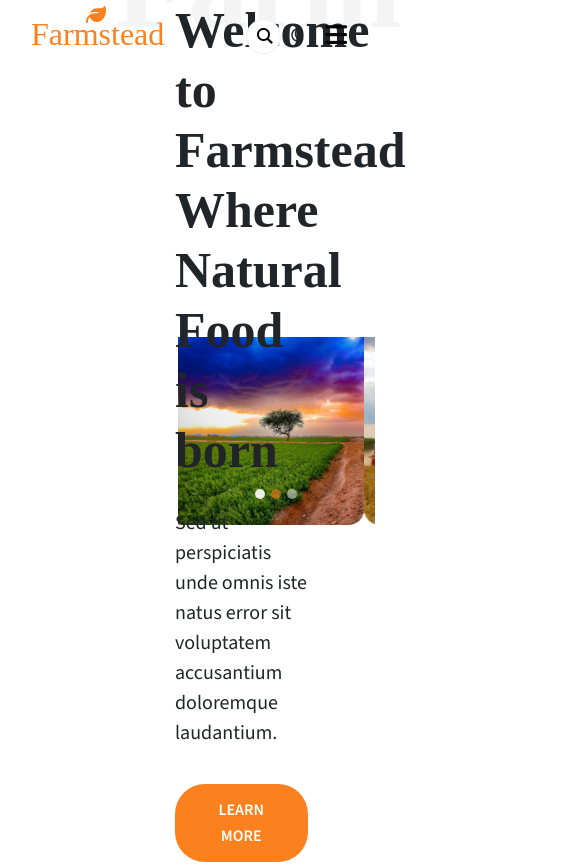
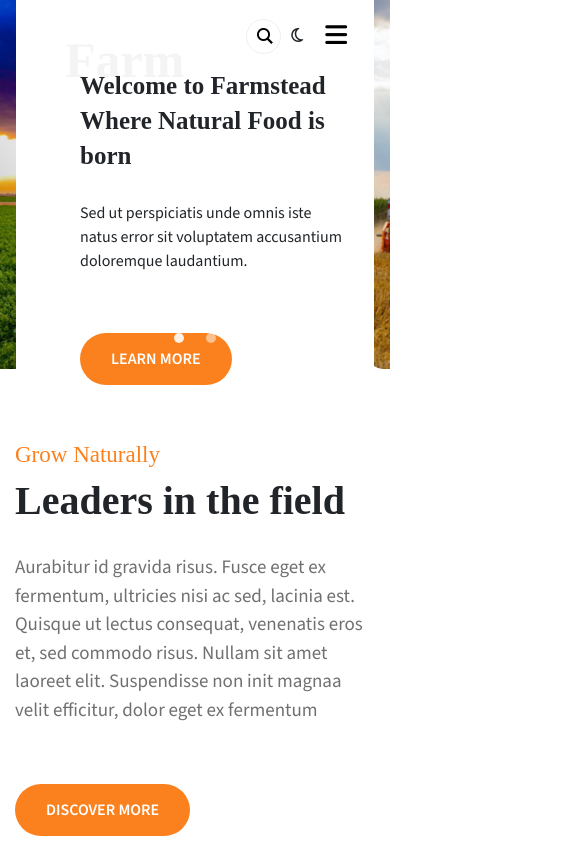
Before and after one commit to PhamjDangwjAnhVuongw/BC_Capstone_Bootstrap, a plain HTML site: page index.html in a window 390 px wide. Shown: the top 865 px of the page, 585 px wide, since content can reach past the window. Drawn offline with nearby package versions, Linux system fonts and the light colour scheme; a web font is replaced by a local one.

Commit message:
Them responsive

```diff
--- a/CSS/style.css
+++ b/CSS/style.css
@@ -89,32 +89,146 @@ h1,h2,h3,h4,h5{
     padding-right: 15px;
 }
 
+/* responsive for header */
+@media only screen and (max-width:991px){
+    header .main__header{
+        height: auto;
+        padding: 17px 0;
+    }
+}
+
+
+/* responsive color cho heading */
+@media screen and (max-width:768px){
+    .navbar .navbar-brand{
+        color:#fff
+    }
+}
+@media screen and (max-width:480px){
+    .navbar .navbar-brand{
+        color:#fff;
+        font-size:18px;
+    }
+}
+
 
 /* Banner */
 /* set position banner left above carrousel on right */
 .banner__left{
+    position: absolute;
+    left: 10em;
+    z-index: 3;
+}
+/* responsive cho banner__left */
+@media screen and (max-width:1150px) {
+    .banner__left{
+        left: 5em;
+    }
+}
+@media screen and (max-width:991px) {
+    .banner__left{
+        left: 2em;
+    }
+}
+@media screen and (max-width:768px) {
+    .banner__left{
+        left: 0em;
+        padding: 2em;
+    }
+}
+@media screen and (max-width:480px) {
+    .banner__left{
+        padding: 1em;
+    }
+}
+
+
+
+
+.banner__left__content{
     position: relative;
-    left: 10em;
-    z-index: 1;
 }
+
+/* responsive cho banner left content*/
+@media (max-width:480px){
+    .banner__left__content{
+        padding: 2.5em 2em 2em 2.5em;
+    }
+}
+@media (max-width:768px){
+    .banner__left__content{
+    background-color:#fff;
+    padding: 3em 2em 2em 4em;
+    border-radius:8px
+}
+}
+
+/* fade word Farm */
 
 .banner__left h2{
     color: #f4f4f4;
     font-size: 120px;
     font-weight: bold;
     margin-left: -0.5em;
+
+    position: relative;
+    top: 74px;
+    left: 0;
+    z-index: -1;
 }
 
-.banner__left__content{
-    position: relative;
+/* responsive cho facde-heading farm */
+@media (max-width:1440px){
+    .banner__left h2{
+        font-size: 100px;
+    }
 }
+@media (max-width:1150px){
+    .banner__left h2{
+        font-size: 90px;
+    }
+}
+@media (max-width:991px){
+    .banner__left h2{
+        font-size: 80px;
 
-/* fade word Farm */
-.banner__left .fade-text{
-    position: absolute;
-    top: -85px;
-    left: 0;
-    z-index: -1;
+    }
+}
+@media (max-width:765px){
+    .banner__left h2{
+        font-size: 70px;
+        top: 50px;
+        left: 10px;
+        /* z-index: 1; */
+        /* color:black; */
+    }
+    .banner__left__content{
+        z-index: 1;
+    }
+}
+@media (max-width:568px){
+    .banner__left h2{
+        font-size: 60px;
+        top: 40px;
+        left: 10px;
+        /* z-index: 1; */
+        /* color:black; */
+    }
+    .banner__left__content{
+        z-index: 1;
+    }
+}
+@media (max-width:480px){
+    .banner__left h2{
+        font-size: 50px;
+        top: 30px;
+        left: 10px;
+        /* z-index: 1; */
+        /* color:black; */
+    }
+    .banner__left__content{
+        z-index: 1;
+    }
 }
 
 .inner__content h3{
@@ -122,11 +236,56 @@ h1,h2,h3,h4,h5{
     line-height: 60px;
     font-weight: 900;
 }
+/* Responsive cho h3 */
+@media (max-width: 1440px){
+    .inner__content h3{
+        font-size: 40px;
+        line-height: 50px;
+    }
+}
+@media (max-width: 1150px){
+    .inner__content h3{
+        font-size: 35px;
+        line-height: 45px;
+    }
+}
+@media (max-width: 991px){
+    .inner__content h3{
+        font-size: 32px;
+        line-height: 42px;
+    }
+}
+@media (max-width: 568px){
+    .inner__content h3{
+        font-size: 28px;
+        line-height: 38px;
+    }
+}
+
+@media (max-width: 480px){
+    .inner__content h3{
+        font-size: 25px;
+        line-height: 35px;
+    }
+}
+
+
 .inner__content p{
     padding: 20px 0 20px 0;
     font-size: 20px;
 }
+/*Responsive cho phan noi dung */
+@media (max-width: 1150px){
+    .inner__content p{
+        font-size: 17px;
+    }
+}
 
+@media (max-width: 568px){
+    .inner__content p{
+        font-size: 16px;
+    }
+}
 
 
 /* Banner Right */
@@ -161,6 +320,9 @@ h1,h2,h3,h4,h5{
     font-size: 19px;
 }
 
+.carousel-item img{
+    overflow: hidden;
+}
 
 
 /* Grow Section */
@@ -225,6 +387,22 @@ h1,h2,h3,h4,h5{
 .card-item a:hover{
     color: #009f4d;
 }
+
+@media screen and (max-width: 800px){
+    .card-item{
+        padding:1.5em;
+    }
+}
+
+@media screen and (max-width:440px){
+    .grow__right .content-right{
+        grid-template-columns: 1fr;
+        grid-gap: 20px;
+    }
+}
+
+
+
 
 /* Services */
 .Service{
--- a/index.html
+++ b/index.html
@@ -92,11 +92,11 @@
     <section class="Banner">
       <div class="container-fluid">
         <div class="row d-flex align-items-center">
-          <div class="col-5 banner__left">
+          <div class="col-md-5 banner__left">
             <div class="banner__left__content">
               <h2 class="fade-text">Farm</h2>
               <div class="inner__content">
-                <h3>
+                <h3 class="mb-sm-4 mb-2">
                   Welcome to Farmstead
                   <br />
                   Where Natural Food is born
@@ -105,12 +105,12 @@
                   Sed ut perspiciatis unde omnis iste natus error sit voluptatem
                   accusantium doloremque laudantium.
                 </p>
-                <a class="btn btn-style" href="#">Learn More</a>
+                <a class="btn btn-style mt-sm-5 mt-4" href="#">Learn More</a>
               </div>
             </div>
           </div>
 
-          <div class="col-7 banner__right">
+          <div class="col-md-7 banner__right p-0 ml-auto  container-fluid">
             <div
               id="carouselBannerRight"
               class="carousel slide"
@@ -127,7 +127,7 @@
               </ol>
               <div class="carousel-inner">
                 <div class="carousel-item active">
-                  <img src="./img/b1.jpg" class="d-block w-100" alt="..." />
+                  <img src="./img/b1.jpg" class="img-fluid d-block w-100" alt="..." />
                   <div class="carousel-caption d-none d-md-block">
                     <h5>01/03</h5>
                     <p>Agriculture</p>
@@ -154,11 +154,11 @@
       </div>
     </section>
     <section class="grow py-5">
-      <div class="container py-5">
+      <div class="container py-md-5 py-4">
         <div class="row d-flex align-items-center">
-          <div class="col-6 grow__left pr-5">
+          <div class="col-md-12 col-lg-6 grow__left pr-lg-5">
             <h5>Grow Naturally</h5>
-            <h2>Leaders in the field</h2>
+            <h2 class="mb-md-3 mb-2">Leaders in the field</h2>
             <p>
               Aurabitur id gravida risus. Fusce eget ex fermentum, ultricies
               nisi ac sed, lacinia est. Quisque ut lectus consequat, venenatis
@@ -166,9 +166,9 @@
               Suspendisse non init magnaa velit efficitur, dolor eget ex
               fermentum
             </p>
-            <a class="btn btn-style" href="#">discover more</a>
+            <a class="btn btn-style mt-lg-5 mt-4" href="#">discover more</a>
           </div>
-          <div class="col-6 grow__right">
+          <div class="col-md-12 col-lg-6 grow__right mt-lg-0 mt-5">
             <div class="content-right d-grid">
               <div class="card-item">
                 <div class="icon">
@@ -207,15 +207,15 @@
         </div>
       </div>
     </section>
-    <section class="Service">
-      <div class="container py-4">
-        <div class="title-bg position-relative mb-4 pb-4">
+    <section class="Service py-5">
+      <div class="container py-md-5 py-4">
+        <div class="title-bg position-relative mb-sm-5 mb-4 pb-xl-4">
           <div class="row align-items-center">
-            <div class="service-header col-6">
-              <h5>What we do</h5>
+            <div class="service-header col-md-6">
+              <h5 class="mb-md-2">What we do</h5>
               <h3>Why choose our Fresh organic food</h3>
             </div>
-            <div class="service-content col-6">
+            <div class="service-content col-md-6 mt-md-0 mt-2">
               <p class="lead text-white">
                 Sed ut perspiciatis unde omnis iste natus error sit accusantium
                 doloremque, eaque ipsa quae ab illo inventore.Sed ut
@@ -226,7 +226,7 @@
           <h4 class="font-bg">Services</h4>
         </div>
         <div class="service-card row justify-content-center">
-          <div class="col-4">
+          <div class="col-lg-4 col-md-6">
             <div class="card p-0 border-0" style="width: 20rem">
               <a href="#" class="card-img">
                 <img src="./img/service1.jpg" class="card-img-top" alt="..." />
@@ -241,7 +241,7 @@
               </div>
             </div>
           </div>
-          <div class="col-4">
+          <div class="col-lg-4 col-md-6 mt-md-0 mt-4">
             <div class="card p-0 border-0" style="width: 20rem">
               <a href="#" class="card-img">
                 <img src="./img/service2.jpg" class="card-img-top" alt="..." />
@@ -256,7 +256,7 @@
               </div>
             </div>
           </div>
-          <div class="col-4">
+          <div class="col-lg-4 col-md-6 mt-lg-0 mt-4">
             <div class="card p-0 border-0" style="width: 20rem">
               <a href="#" class="card-img">
                 <img src="./img/service3.jpg" class="card-img-top" alt="..." />
@@ -275,15 +275,15 @@
       </div>
     </section>
     <section class="choose py-5">
-      <div class="container py-4">
+      <div class="container py-md-5 py-4">
         <div class="row pt-3 align-items-center">
-          <div class="choose__left pt-4 col-6">
+          <div class="choose__left pt-4 col-lg-6">
             <h5>Why choose us</h5>
             <h2>Quality food is the most important thing in our life</h2>
             <p>Lorem ipsum viverra feugiat. Pellen tesque libero ut justo, ultrices in ligula. Semper at tempufddfel. Lorem ipsum dolor sit amet consectetur adipisicing elit. Non quae, fugiat.</p>
 
-            <div class="row mt-4 pt-4">
-              <div class="staff col-6 d-flex">
+            <div class="row mt-sm-5 mt-4 pt-lg-4">
+              <div class="staff col-sm-6 d-flex">
                 <span>
                   <i class="fa fa-users"></i>
                 </span>
@@ -292,7 +292,7 @@
                   <p>Sed ut perspiciatis unde omnis iste natus error sit.</p>
                   </div>
               </div>
-              <div class="staff col-6 d-flex">
+              <div class="staff col-sm-6 mt-sm-0 mt-4 d-flex">
                 <span>
                   <i class="fa fa-life-ring"></i>
                 </span>
@@ -303,7 +303,7 @@
               </div>
             </div>
           </div>
-          <div class="choose__right col-5 offset-1 mt-1 position-relative">
+          <div class="choose__right col-lg-5 offset-lg-1 offset-md-2 mt-4 mt-lg-0 mt-sm-5 position-relative">
             <img src="./img/image.jpg" alt="" class="img-fluid right-img">
             <div class="year">
               <h4>36+</h4>
```
